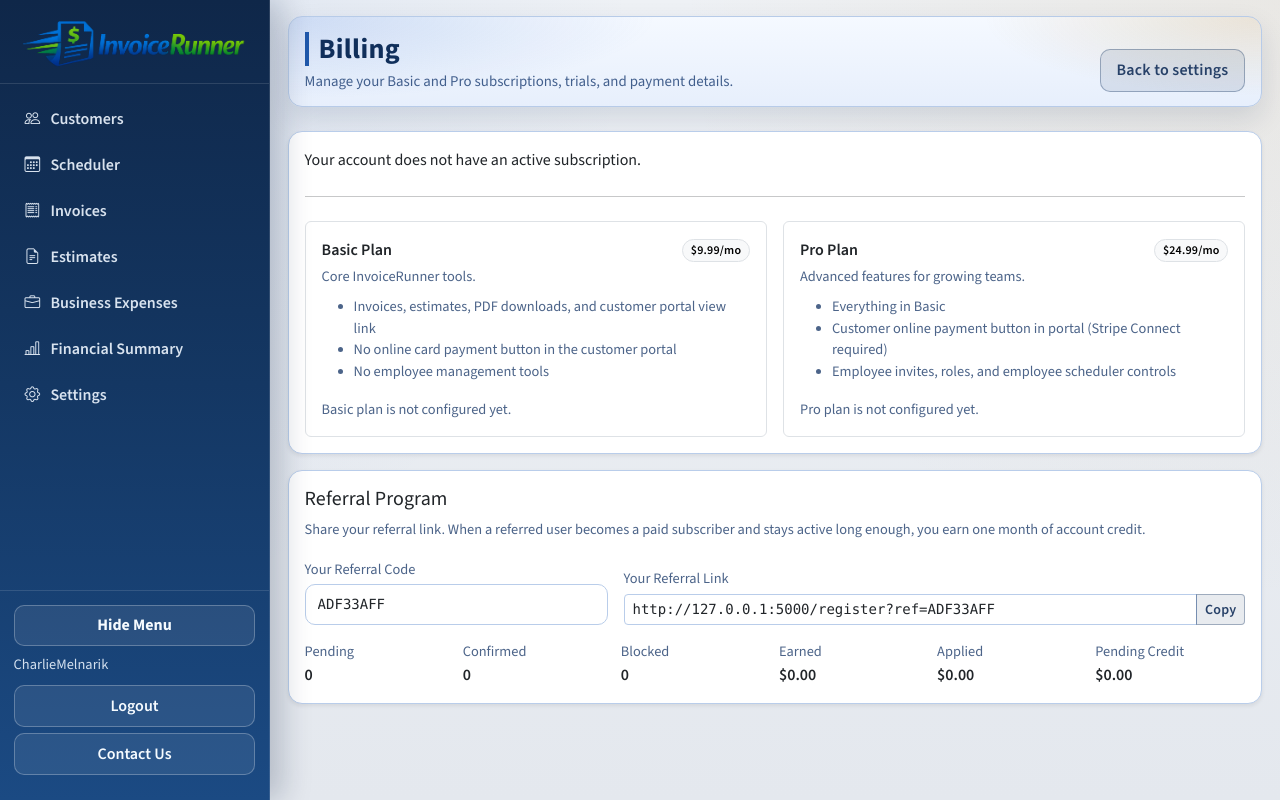
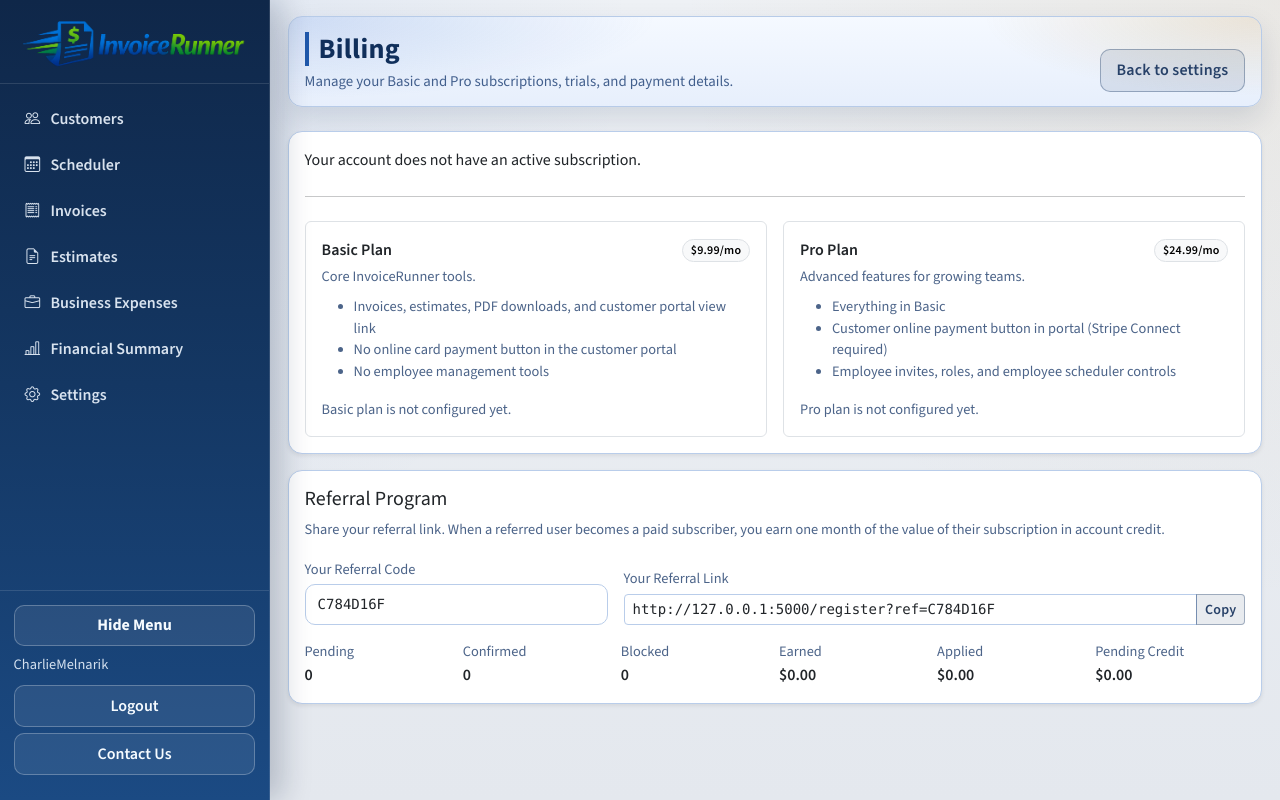
Before and after one commit to CharlieMelnarik/InvoiceWebApp, a Flask app: page /billing in a window 1280 px wide. Run offline with Flask 3, Linux system fonts and the light colour scheme; a user stored in the database is signed in; data comes from the database, SQL or seed files in the repository; some libraries are stand-ins or nearby versions.

Commit message:
rewording some stuff in billing page

```diff
--- a/templates/billing.html
+++ b/templates/billing.html
@@ -74,9 +74,7 @@
           </ul>
           {% if not basic_price_configured %}
             <div class="small-muted">Basic plan is not configured yet.</div>
-          {% elif is_subscribed %}
-            <div class="small-muted">Already subscribed. Switch plans in Stripe billing.</div>
-          {% else %}
+          {% elif not is_subscribed %}
             <form method="post" action="{{ url_for('billing_checkout') }}" class="js-stripe-loading-form">
               <input type="hidden" name="plan" value="basic">
               <button class="btn btn-outline-primary" type="submit">
@@ -104,9 +102,7 @@
           </ul>
           {% if not pro_price_configured %}
             <div class="small-muted">Pro plan is not configured yet.</div>
-          {% elif is_subscribed %}
-            <div class="small-muted">Already subscribed. Switch plans in Stripe billing.</div>
-          {% else %}
+          {% elif not is_subscribed %}
             <form method="post" action="{{ url_for('billing_checkout') }}" class="js-stripe-loading-form">
               <input type="hidden" name="plan" value="pro">
               <button class="btn btn-primary" type="submit">
@@ -129,8 +125,8 @@
   <div class="card-body">
     <h5 class="mb-2">Referral Program</h5>
     <p class="small-muted mb-3">
-      Share your referral link. When a referred user becomes a paid subscriber and stays active long enough,
-      you earn one month of account credit.
+      Share your referral link. When a referred user becomes a paid subscriber, you earn one month of the value of
+      their subscription in account credit.
     </p>
     <div class="row g-3 align-items-end mb-2">
       <div class="col-12 col-md-4">
@@ -214,8 +210,8 @@
     <div class="card-body">
       <h5 class="mb-2">Customer Payments (Stripe Connect)</h5>
       <p class="small-muted mb-3">
-        Connect your Stripe account so your customers can pay invoices and estimates from the customer portal.
-        Payments go directly to your connected Stripe account.
+        Create a Stripe account here to get paid by your customers in the customer portal.
+        Payments go directly to your Stripe connect account.
       </p>
 
       {% if connect_account_id %}
```
